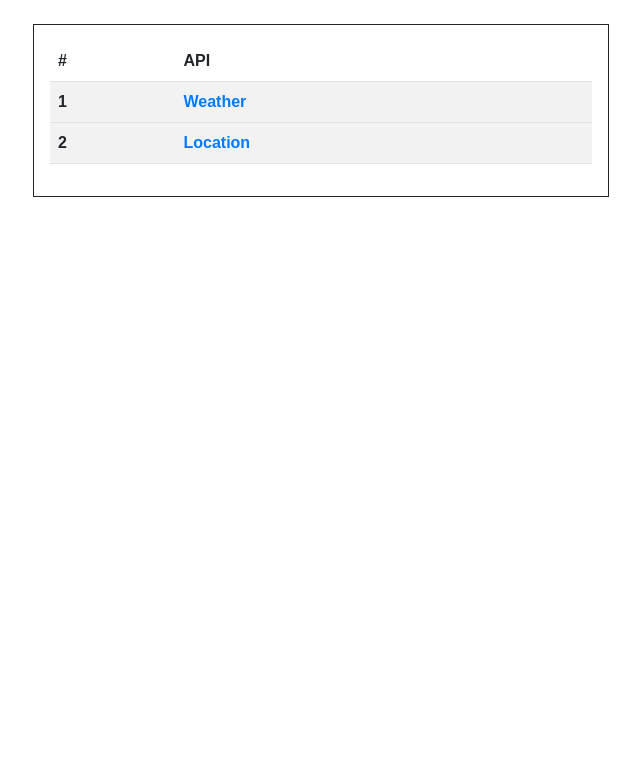
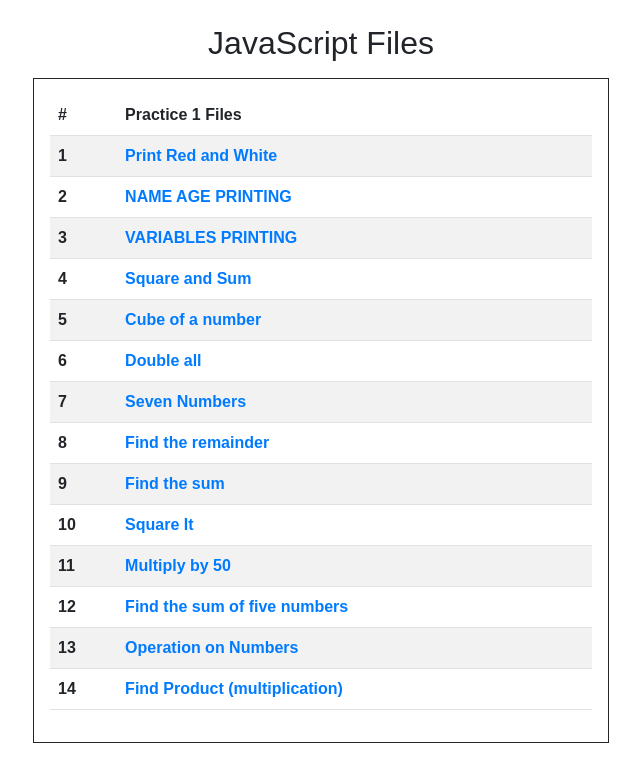
Before and after one commit to Urvesh0069/JS, a plain HTML site: page index.html in a window 1280 px wide. Shown: the top 764 px of the page, without its empty margins (319-959 px from the left). Drawn offline with nearby package versions, Linux system fonts and the light colour scheme.

Commit message:
Update index.html

```diff
--- a/index.html
+++ b/index.html
@@ -34,7 +34,7 @@
 
 <body class="container mt-4">
 
-    <!-- <h2 class="text-center mb-3">JavaScript Files</h2>
+     <h2 class="text-center mb-3">JavaScript Files</h2>
 
     <div class="container border border-dark p-3">
         <table class="table table-striped">
@@ -410,7 +410,7 @@
                 </tr>
             </tbody>
         </table>
-    </div> -->
+    </div>
 
 
     <div class="container border border-dark p-3 mt-4">
```
